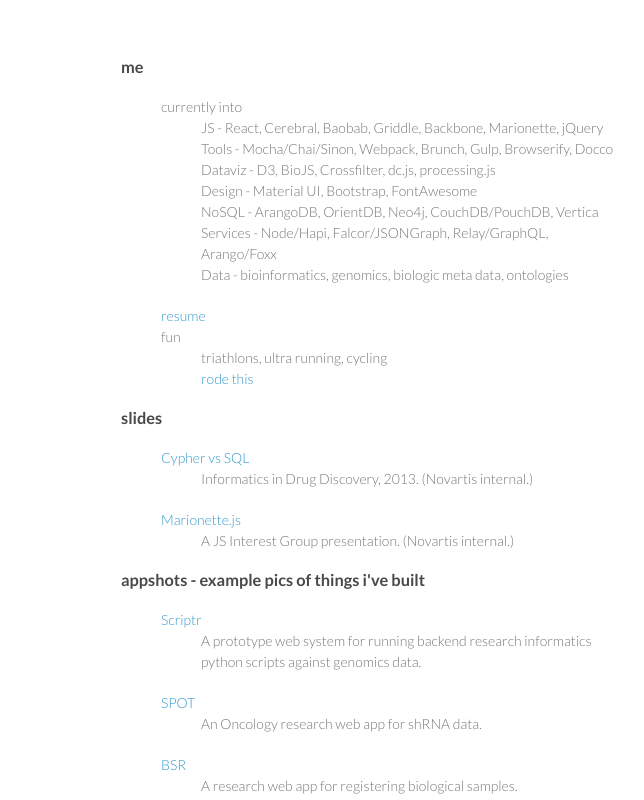
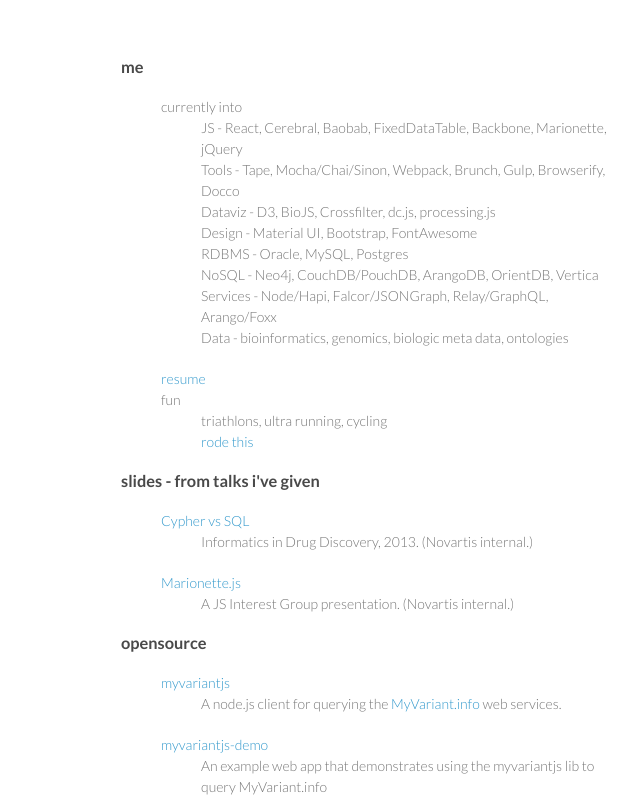
Before and after one commit to larryhengl/larryhengl.github.com, a plain HTML site: page index.html in a window 1280 px wide. Shown: the top 800 px of the page, 449-1093 px from the left. Drawn offline with Linux system fonts and the light colour scheme.

Commit message:
updating

```diff
--- a/index.html
+++ b/index.html
@@ -33,11 +33,12 @@
         <h3>me</h3>
         <ul>
           <li>currently into
-            <ul><li>JS - React, Cerebral, Baobab, Griddle, Backbone, Marionette, jQuery</li>
-                <li>Tools - Mocha/Chai/Sinon, Webpack, Brunch, Gulp, Browserify, Docco</li>
+            <ul><li>JS - React, Cerebral, Baobab, FixedDataTable, Backbone, Marionette, jQuery</li>
+                <li>Tools - Tape, Mocha/Chai/Sinon, Webpack, Brunch, Gulp, Browserify, Docco</li>
                 <li>Dataviz - D3, BioJS, Crossfilter, dc.js, processing.js</li>
                 <li>Design - Material UI, Bootstrap, FontAwesome</li>
-                <li>NoSQL - ArangoDB, OrientDB, Neo4j, CouchDB/PouchDB, Vertica</li>
+                <li>RDBMS - Oracle, MySQL, Postgres</li>
+                <li>NoSQL - Neo4j, CouchDB/PouchDB, ArangoDB, OrientDB, Vertica</li>
                 <li>Services - Node/Hapi, Falcor/JSONGraph, Relay/GraphQL, Arango/Foxx</li>
                 <li>Data - bioinformatics, genomics, biologic meta data, ontologies</li>
             </ul>
@@ -49,13 +50,19 @@
             </ul>
           </li>
         </ul>
-        <h3>slides</h3>
+        <h3>slides - from talks i've given</h3>
         <ul class="slides">
           <li><a href="slides/IDD2013/">Cypher vs SQL</a><ul><li>Informatics in Drug Discovery, 2013. (Novartis internal.)</li></li></ul>
           <li><a href="slides/JIG/marionette/">Marionette.js</a><ul><li>A JS Interest Group presentation. (Novartis internal.)</li></li></ul>
         </ul>
+        <h3>opensource</h3>
+        <ul class="apps">
+          <li><a href="https://github.com/larryhengl/myvariantjs">myvariantjs</a><ul><li>A node.js client for querying the <a href="http://myvariant.info/">MyVariant.info</a> web services.</li></li></ul>
+          <li><a href="myvariantjs-demo">myvariantjs-demo</a><ul><li>An example web app that demonstrates using the myvariantjs lib to query MyVariant.info</li></li></ul>
+        </ul>
         <h3>appshots - example pics of things i've built</h3>
         <ul class="appshots">
+          <li><a href="appshots/VARIANTSVIEWER/">Variants Viewer</a><ul><li>A full-stack web app for calculating gene mutation incidence rates associated rare diseases in ethnic sub-populations.</li></li></ul>
           <li><a href="appshots/SCRIPTR/">Scriptr</a><ul><li>A prototype web system for running backend research informatics python scripts against genomics data.</li></li></ul>
           <li><a href="appshots/SPOT/">SPOT</a><ul><li>An Oncology research web app for shRNA data.</li></li></ul>
           <li><a href="appshots/BSR/">BSR</a><ul><li>A research web app for registering biological samples.</li></li></ul>
```
